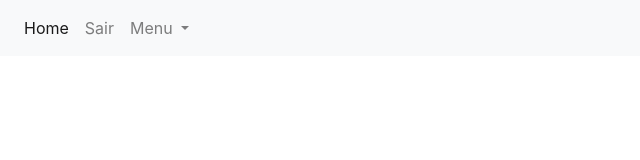
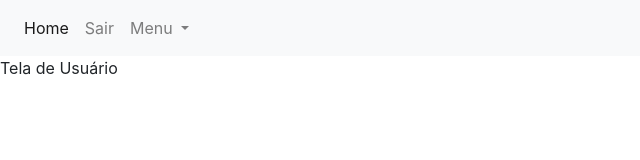
Before and after one commit to TiagoSimaodev/Angular-front-end, an Angular app: page /usuarioAdd in a window 1280 px wide. Before the commit this address led to /. Shown: the top 160 px of the page, without its empty margins (0-640 px from the left). Built offline with nearby package versions, Linux system fonts and the light colour scheme; sample sign-in values are in the browser's storage.

Commit message:
configurado as rotas para o botão novo, e o editar, e criado a tela de usuario, onde será colocado para a criação do novo usuario ou para editar e criar a tela de cadastro.

```diff
--- /dev/null
+++ b/src/app/components/usuario/usuario-add/usuario-add.component.html
@@ -0,0 +1 @@
+<p>Tela de Usuário</p>
--- /dev/null
+++ b/src/app/components/usuario/usuario-add/usuario-add.component.ts
@@ -0,0 +1,24 @@
+import { Component, OnInit } from '@angular/core';
+import {ActivatedRoute} from '@angular/router';
+
+@Component({
+  selector: 'app-root',
+  templateUrl: './usuario-add.component.html',
+  styleUrls: ['./usuario-add.component.css']
+})
+export class UsuarioAddComponent implements OnInit {
+
+  constructor(private  routeActive: ActivatedRoute) { }
+
+  ngOnInit() {
+    let id = this.routeActive.snapshot.paramMap.get("id");
+
+    if (id != null ) {
+      console.log('Valor sendo editado:' + id)
+    }
+
+
+  }
+
+
+}
```
Also changed, not shown: src/app/app.module.ts (+6 -1 lines), src/app/components/usuario/usuario-add/usuario-add.component.css (added).
